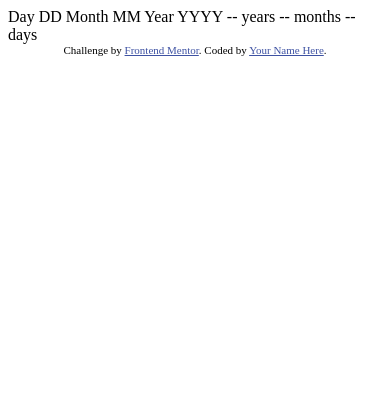
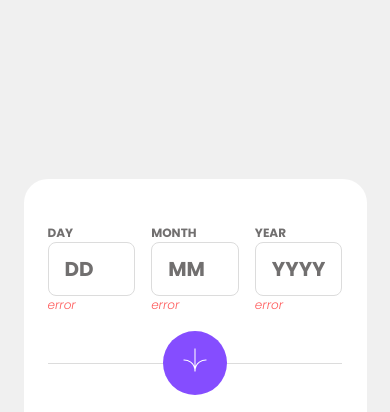
Before and after one commit to thomas-mach/age-calculator-app, a plain HTML site: page index.html in a window 390 px wide. Shown: the top 412 px of the page. Drawn offline with Linux system fonts and the light colour scheme.

Commit message:
[ADD] HTML CSS responsive layout

```diff
--- a/index.html
+++ b/index.html
@@ -1,37 +1,85 @@
 <!DOCTYPE html>
 <html lang="en">
-<head>
-  <meta charset="UTF-8">
-  <meta name="viewport" content="width=device-width, initial-scale=1.0"> <!-- displays site properly based on user's device -->
+  <head>
+    <meta charset="UTF-8" />
+    <meta name="viewport" content="width=device-width, initial-scale=1.0" />
+    <!-- displays site properly based on user's device -->
+    <link
+      rel="icon"
+      type="image/png"
+      sizes="32x32"
+      href="./assets/images/favicon-32x32.png"
+    />
+    <link rel="preconnect" href="https://fonts.googleapis.com" />
+    <link rel="preconnect" href="https://fonts.gstatic.com" crossorigin />
+    <link
+      href="https://fonts.googleapis.com/css2?family=Outfit:wght@100..900&family=Poppins:ital,wght@0,100;0,200;0,300;0,400;0,500;0,600;0,700;0,800;0,900;1,100;1,200;1,300;1,400;1,500;1,600;1,700;1,800;1,900&display=swap"
+      rel="stylesheet"
+    />
+    <link rel="stylesheet" href="./style.css" />
+    <title>Frontend Mentor | Age calculator app</title>
+  </head>
+  <body>
+    <div class="card">
+      <div class="section-input">
+        <form action="">
+          <div class="input-box">
+            <label for="day">DAY</label>
+            <input type="text" id="day" placeholder="DD" />
+            <p class="error-placeholder" id="error-placeholder">error</p>
+          </div>
+          <div class="input-box">
+            <label for="month">MONTH</label>
+            <input type="text" id="month" placeholder="MM" />
+            <p class="error-placeholder" id="error-placeholder">error</p>
+          </div>
+          <div class="input-box">
+            <label for="year">YEAR</label>
+            <input type="text" id="year" placeholder="YYYY" />
+            <p class="error-placeholder" id="error-placeholder">error</p>
+          </div>
+          <div class="button-box">
+            <button type="submit">
+              <svg
+                class="icon"
+                xmlns="http://www.w3.org/2000/svg"
+                width="24"
+                height="24"
+                viewBox="0 0 46 44"
+              >
+                <g fill="none" stroke="#FFF" stroke-width="2">
+                  <path
+                    d="M1 22.019C8.333 21.686 23 25.616 23 44M23 44V0M45 22.019C37.667 21.686 23 25.616 23 44"
+                  />
+                </g>
+              </svg>
+            </button>
+            <div class="divider"></div>
+          </div>
+        </form>
+      </div>
 
-  <link rel="icon" type="image/png" sizes="32x32" href="./assets/images/favicon-32x32.png">
+      <div class="section-output">
+        <div>
+          <span>--</span>
+          <p class="days" id="days">years</p>
+        </div>
+        <div>
+          <span>--</span>
+          <p class="months" id="months">months</p>
+        </div>
+        <div>
+          <span>--</span>
+          <p class="days" id="days">days</p>
+        </div>
+      </div>
+    </div>
 
-  <title>Frontend Mentor | Age calculator app</title>
-
-  <!-- Feel free to remove these styles or customise in your own stylesheet 👍 -->
-  <style>
-    .attribution { font-size: 11px; text-align: center; }
-    .attribution a { color: hsl(228, 45%, 44%); }
-  </style>
-</head>
-<body>
-
-  Day
-  DD
-
-  Month
-  MM
-
-  Year
-  YYYY
-
-  -- years
-  -- months
-  -- days
-
-  <div class="attribution">
-    Challenge by <a href="https://www.frontendmentor.io?ref=challenge" target="_blank">Frontend Mentor</a>.
-    Coded by <a href="#">Your Name Here</a>.
-  </div>
-</body>
+    <!-- <div class="attribution">
+      Challenge by
+      <a href="https://www.frontendmentor.io?ref=challenge" target="_blank"
+        >Frontend Mentor</a
+      >. Coded by <a href="#">Your Name Here</a>.
+    </div> -->
+  </body>
 </html>
--- /dev/null
+++ b/style.css
@@ -0,0 +1,208 @@
+:root {
+  --color-primary: #854dff;
+  --color-line: #dcdcdc;
+  --color-error: #ff5959;
+  --color-background: #f0f0f0;
+  --color-surface: #ffffff;
+  --color-text: #151515;
+  --color-text-secondary: #716f6f;
+}
+
+* {
+  margin: 0;
+  padding: 0;
+  box-sizing: border-box;
+  font-family: "Poppins", sans-serif;
+}
+
+body {
+  height: 100vh;
+  background-color: var(--color-background);
+  display: flex;
+  align-items: center;
+  justify-content: center;
+}
+
+.card {
+  width: 343px;
+  height: 486px;
+  padding: 48px 24px;
+  border-radius: 24px;
+  border-bottom-right-radius: 100px;
+  background-color: var(--color-surface);
+}
+
+/* -- SECTION INPUT -- */
+.section-input {
+  width: 100%;
+}
+
+/* FORM */
+form {
+  width: 100%;
+  display: grid;
+  grid-template-columns: repeat(3, 1fr);
+  grid-auto-rows: auto;
+  column-gap: 16px;
+}
+
+.input-box {
+  display: flex;
+  flex-direction: column;
+  gap: 3px;
+}
+
+input {
+  width: 100%;
+  height: 54px;
+  padding: 12px 16px;
+  border-radius: 8px;
+  border: 1px solid var(--color-line);
+  font-size: 20px;
+  font-weight: bold;
+  letter-spacing: 1%;
+  color: var(--color-text);
+  outline: none;
+}
+
+input:focus {
+  border: 1px solid var(--color-primary);
+  caret-color: var(--color-primary);
+}
+
+input::placeholder {
+  color: var(--color-text-secondary);
+}
+
+label {
+  font-size: 12px;
+  letter-spacing: 25%;
+  font-weight: bold;
+  line-height: 12px;
+  color: var(--color-text-secondary);
+}
+
+.error-placeholder {
+  font-size: 12px;
+  line-height: 12px;
+  color: var(--color-error);
+  font-weight: 300;
+  font-style: italic;
+}
+
+/* BUTTON */
+.button-box {
+  grid-column: 1 / -1;
+  position: relative;
+  display: flex;
+  justify-content: center;
+  margin-top: 20px;
+  margin-bottom: 32px;
+}
+
+button {
+  position: relative;
+  z-index: 100;
+  width: 64px;
+  height: 64px;
+  border-radius: 50%;
+  border: none;
+  background-color: var(--color-primary);
+  color: white;
+  cursor: pointer;
+}
+
+.divider {
+  width: 100%;
+  height: 1px;
+  background-color: var(--color-line);
+  position: absolute;
+  top: 50%;
+}
+
+/* -- SECTION OUTPUT -- */
+.section-output {
+  width: 100%;
+  display: flex;
+  flex-direction: column;
+}
+
+.section-output div {
+  display: flex;
+  gap: 2px;
+}
+
+span,
+p {
+  font-size: 56px;
+  font-weight: 800;
+  font-style: italic;
+  letter-spacing: -2;
+  line-height: 110%;
+}
+
+p {
+  color: var(--color-text);
+}
+
+span {
+  color: var(--color-primary);
+}
+
+/* MEDIA QUERY */
+
+@media screen and (min-width: 1440px) {
+  .card {
+    width: 840px;
+    height: 680px;
+    padding: 56px;
+    border-radius: 24px;
+    border-bottom-right-radius: 200px;
+    background-color: var(--color-surface);
+  }
+
+  /* FORM */
+  form {
+    width: 100%;
+    display: grid;
+    grid-template-columns: repeat(4, 1fr);
+    grid-auto-rows: auto;
+    column-gap: 32px;
+  }
+
+  .input-box {
+    gap: 8px;
+  }
+
+  input {
+    height: 72px;
+    font-size: 36px;
+  }
+
+  /* BUTTON */
+
+  .button-box {
+    justify-content: flex-end;
+    margin: 0px;
+  }
+
+  button {
+    width: 96px;
+    height: 96px;
+  }
+
+  button:hover {
+    background-color: var(--color-text);
+  }
+
+  .icon {
+    width: 44px;
+    height: 44px;
+  }
+
+  /* -- SECTION OUTPUT -- */
+  span,
+  p {
+    font-size: 100px;
+  }
+}
```
Also changed, not shown: assets/fonts/OFL.txt (deleted), assets/fonts/Poppins-Bold.ttf (deleted), assets/fonts/Poppins-BoldItalic.ttf (deleted), assets/fonts/Poppins-ExtraBold.ttf (deleted), assets/fonts/Poppins-ExtraBoldItalic.ttf (deleted), assets/fonts/Poppins-Italic.ttf (deleted), assets/fonts/Poppins-Regular.ttf (deleted), 2 other files.
